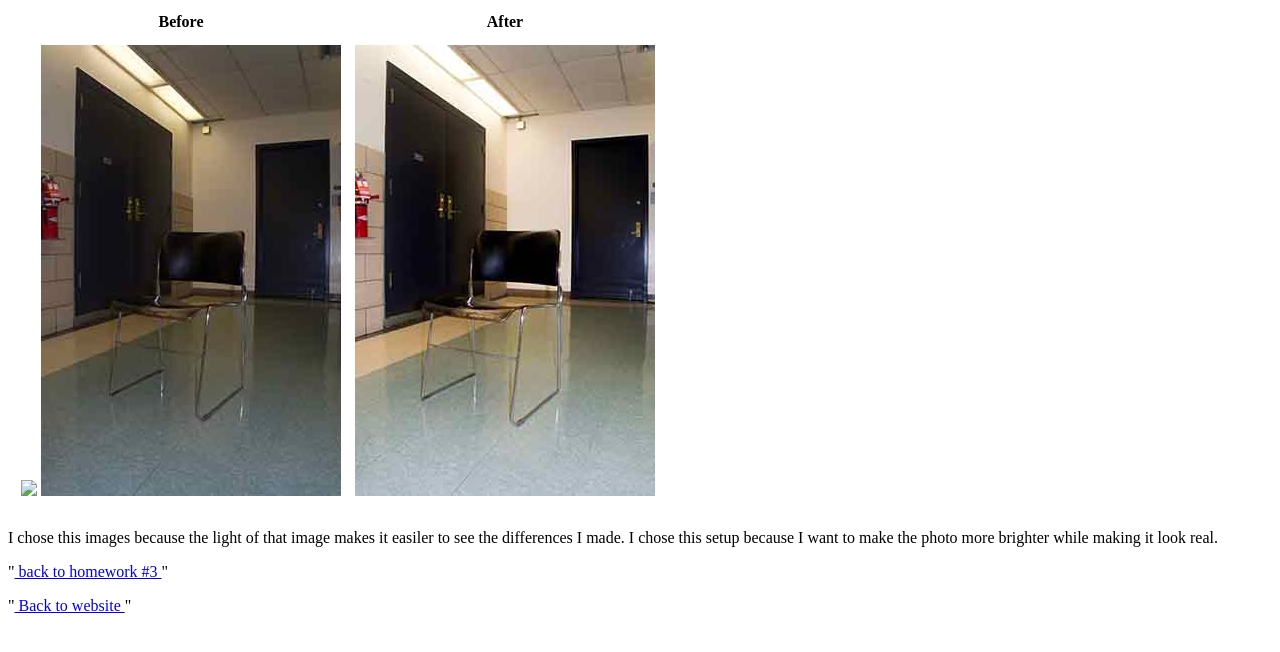
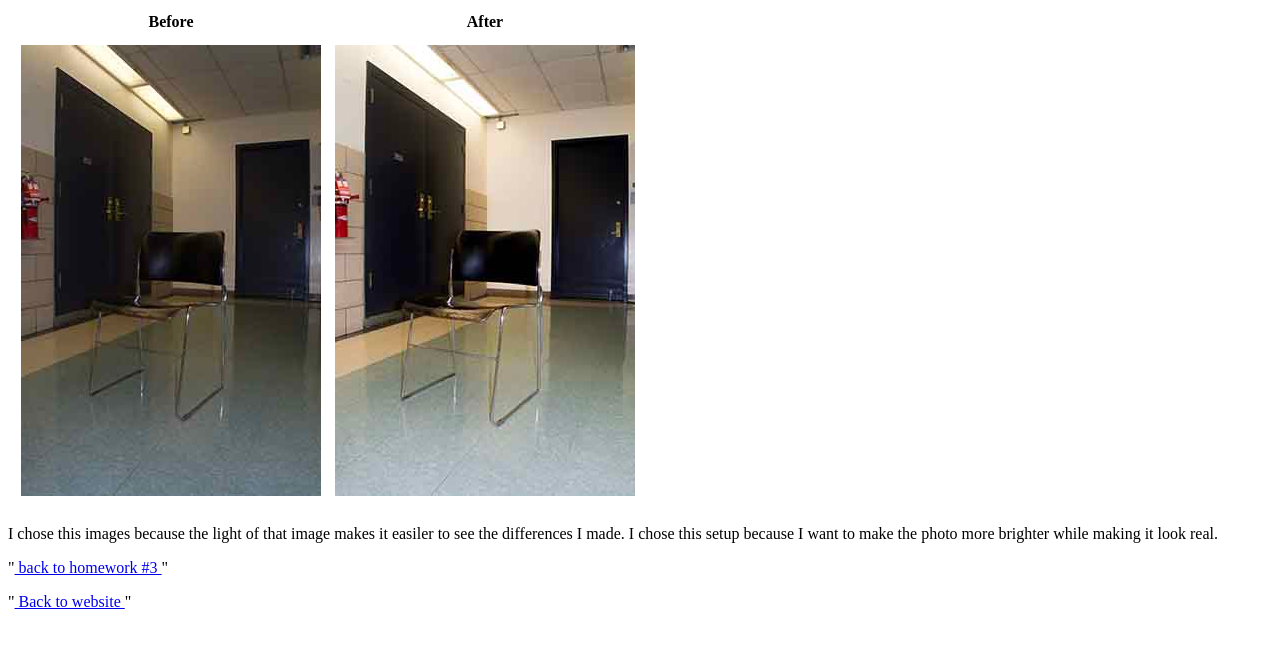
Before and after one commit to EmiIsHungry/crfberforafter.html, a plain HTML site: page index.html in a window 1280 px wide. Shown: the part 66-718 px from the top of the page. Drawn offline with Linux system fonts and the light colour scheme.

Commit message:
Update index.html

```diff
--- a/index.html
+++ b/index.html
@@ -10,7 +10,7 @@
         <th>After</th>
       </tr>
       <td style= "vertical-align;top;text-align:center;">
-        <img src="" alt =" " /> <img src="crfbefore.jpg" alt ="Before Camera Raw Filter" /> <br>
+        <img src="crfbefore.jpg" alt ="Before Camera Raw Filter" /> <br>
         <td style=" vertical-align:top;text-align:center;">
           <img src="crfafter.jpg" alt =" After Camera Raw Filter" /> <br>
           </td>
```
